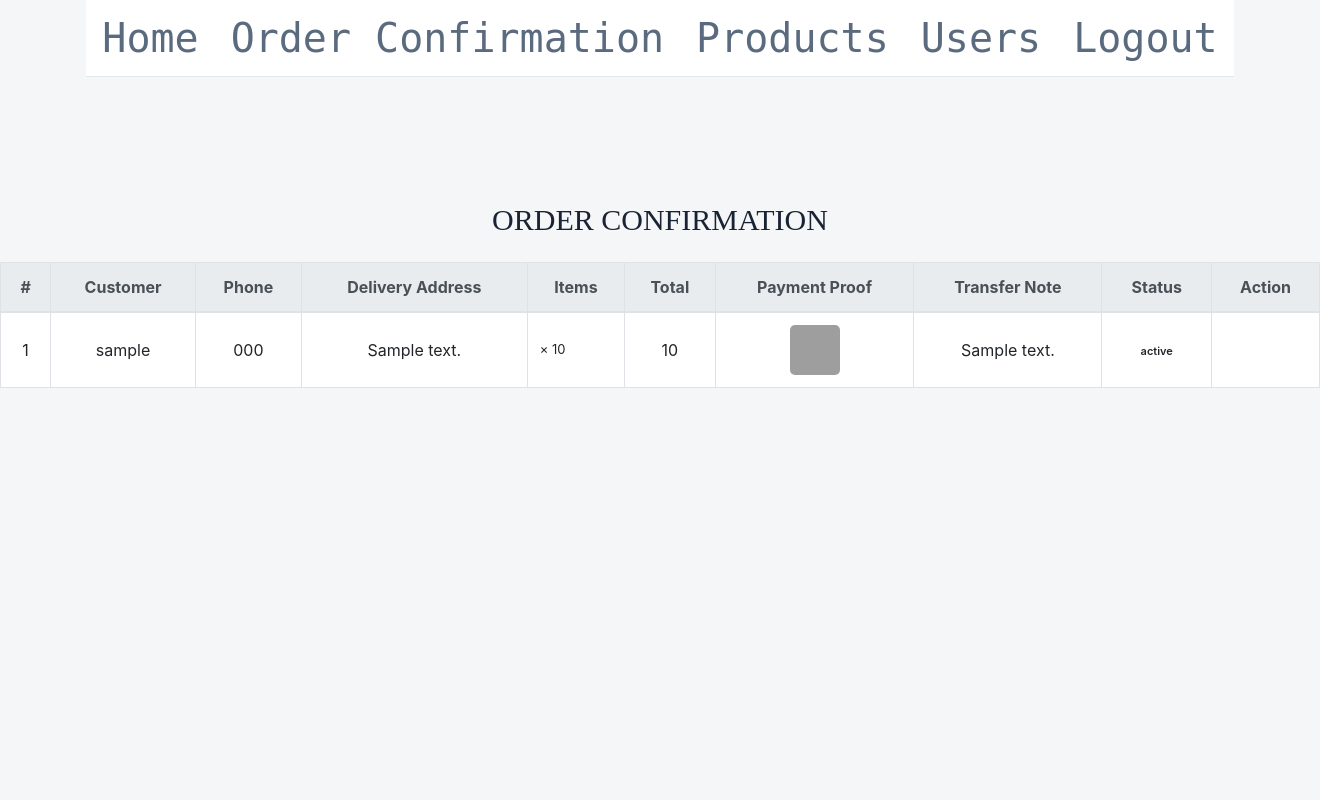
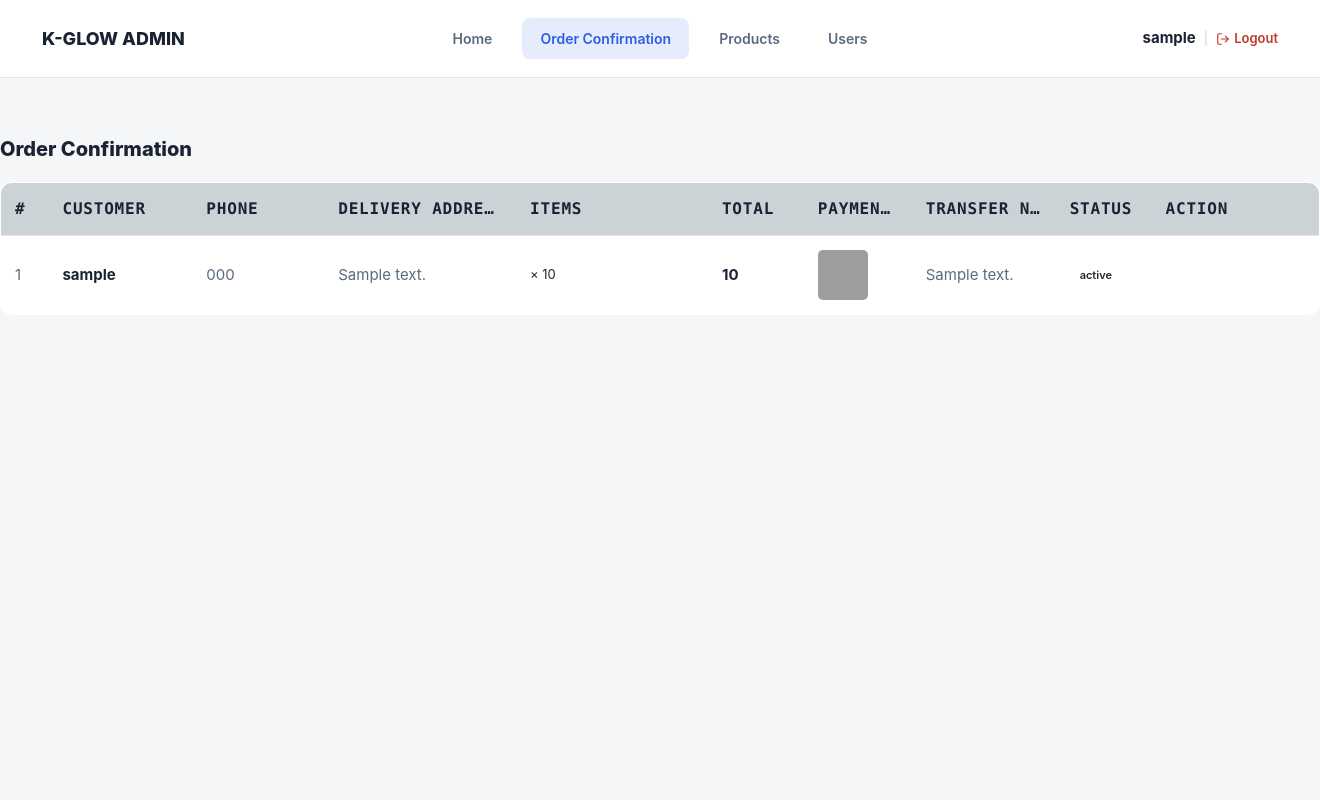
Before and after one commit to sanjardevx/kglow-backend, a Node project: template src/views/order-confirmation.ejs in a window 1320 px wide. Run offline with Node 20 templates, Linux system fonts and the light colour scheme; the template is opened without the code that fills it: most values are stand-ins (such as "Sample title", 1, 10 or a date in 2020); some libraries are stand-ins or nearby versions; grey boxes are pictures that could not be loaded.

Commit message:
style: migrate Order Confirmation page to Ops Console table/nav

```diff
--- a/src/public/css/order-confirmation.css
+++ b/src/public/css/order-confirmation.css
@@ -14,18 +14,6 @@
   color: var(--ink);
 }
 
-.orders-container .nav-item a {
-  color: var(--ink-soft);
-}
-
-.orders-container .navigation-menu {
-  position: relative;
-  z-index: 10000;
-  color: var(--ink);
-  font-size: 40px;
-  font-family: monospace;
-}
-
 .orders-container .orders-frame {
   position: relative;
   padding-bottom: 80px;
@@ -38,7 +26,6 @@
 
 .orders-container .board {
   position: relative;
-  margin-top: 100px;
   width: 1320px;
   height: auto;
   display: flex;
@@ -57,22 +44,12 @@
 }
 
 .orders-container .header-txt {
-  font-family: "Source Serif Pro";
+  font-family: -apple-system, BlinkMacSystemFont, "Segoe UI", Roboto, sans-serif;
   font-style: normal;
   font-weight: 400;
   font-size: 30px;
   line-height: 25px;
   color: var(--ink);
-}
-
-.orders-container table {
-  background: var(--surface);
-}
-
-.orders-container table td,
-table th {
-  text-align: center;
-  vertical-align: middle;
 }
 
 .orders-container .items-list {
--- a/src/views/order-confirmation.ejs
+++ b/src/views/order-confirmation.ejs
@@ -4,55 +4,38 @@
 
 <body>
   <div class="orders-container">
-    <div class="navigation-menu">
-      <ul class="nav justify-content-center">
-        <li class="nav-item" style="cursor: pointer">
-          <a class="nav-link" href="/admin/">Home</a>
-        </li>
-        <li class="nav-item" style="cursor: pointer">
-          <a class="nav-link active" href="/admin/order/all">Order Confirmation</a>
-        </li>
-        <li class="nav-item" style="cursor: pointer">
-          <a class="nav-link" href="/admin/product/all">Products</a>
-        </li>
-        <li class="nav-item" style="cursor: pointer">
-          <a class="nav-link" href="/admin/user/all">Users</a>
-        </li>
-        <li class="nav-item" style="cursor: pointer" onclick="return confirm('Do you want to logout?')">
-          <a class="nav-link" href="/admin/logout">Logout</a>
-        </li>
-      </ul>
-    </div>
-
+    <%- include('includes/nav', { active: 'orders' }) %>
+    <div class="body-pad">
       <div class="orders-frame">
         <div class="board">
           <div class="orders-table">
-          <span class="header-txt" style="margin-bottom: 30px">
-            ORDER CONFIRMATION
-          </span>
-          <table class="table table-bordered table-hover">
-            <thead class="thead-light">
-              <tr class="thead-light">
-                <th scope="col">#</th>
-                <th scope="col">Customer</th>
-                <th scope="col">Phone</th>
-                <th scope="col">Delivery Address</th>
-                <th scope="col">Items</th>
-                <th scope="col">Total</th>
-                <th scope="col">Payment Proof</th>
-                <th scope="col">Transfer Note</th>
-                <th scope="col">Status</th>
-                <th scope="col">Action</th>
+            <div class="section-head">
+              <div class="section-title">Order Confirmation</div>
+            </div>
+            <div class="table-scroll">
+            <table class="table-data">
+              <thead>
+                <tr>
+                  <th style="width: 4%">#</th>
+                  <th style="width: 12%">Customer</th>
+                  <th style="width: 11%">Phone</th>
+                  <th style="width: 16%">Delivery Address</th>
+                  <th style="width: 16%">Items</th>
+                  <th style="width: 8%">Total</th>
+                  <th style="width: 9%">Payment Proof</th>
+                  <th style="width: 12%">Transfer Note</th>
+                  <th style="width: 8%">Status</th>
+                  <th style="width: 14%">Action</th>
                 </tr>
               </thead>
-
+              <tbody>
                 <!--  LOOP ORDERS: START  -->
                 <% orders.map(function(value, key) { %>
                 <tr class="<%= value.orderStatus === 'WAITING_CONFIRMATION' ? 'row-waiting' : '' %>">
-              <td><%= key + 1 %></td>
-              <td><%= value.memberData[0] ? value.memberData[0].memberNick : '-' %></td>
-              <td><%= value.memberData[0] ? value.memberData[0].memberPhone : '-' %></td>
-              <td><%= value.deliveryAddress || '-' %></td>
+                  <td class="cell-soft"><%= key + 1 %></td>
+                  <td class="cell-strong"><%= value.memberData[0] ? value.memberData[0].memberNick : '-' %></td>
+                  <td class="cell-soft"><%= value.memberData[0] ? value.memberData[0].memberPhone : '-' %></td>
+                  <td class="cell-soft"><%= value.deliveryAddress || '-' %></td>
                   <td>
                     <ul class="items-list">
                       <% value.orderItems.map(function(item) { %>
@@ -61,17 +44,17 @@
                       <% }) %>
                     </ul>
                   </td>
-              <td><%= value.orderTotal %></td>
+                  <td class="cell-strong"><%= value.orderTotal.toLocaleString('en-US') %></td>
                   <td>
                     <% if (value.paymentProof) { %>
                     <a href="/<%= value.paymentProof %>" target="_blank">
                       <img src="/<%= value.paymentProof %>" class="payment-thumb" />
                     </a>
                     <% } else { %>
-                -
+                    <span class="cell-soft">-</span>
                     <% } %>
                   </td>
-              <td><%= value.transferNote || '-' %></td>
+                  <td class="cell-soft"><%= value.transferNote || '-' %></td>
                   <td>
                     <span class="status-pill status-<%= value.orderStatus.toLowerCase() %>">
                       <%= value.orderStatus %>
@@ -79,14 +62,17 @@
                   </td>
                   <td>
                     <% if (value.orderStatus === 'WAITING_CONFIRMATION') { %>
-                <button class="btn btn-success btn-sm confirm-btn" id="confirm-<%= value._id %>">Confirm</button>
-                <button class="btn btn-danger btn-sm reject-btn" id="reject-<%= value._id %>">Reject</button>
+                    <button class="btn-sm-good confirm-btn" id="confirm-<%= value._id %>" type="button">Confirm</button>
+                    <button class="btn-sm-hard reject-btn" id="reject-<%= value._id %>" type="button">Reject</button>
                     <% } %>
                   </td>
                 </tr>
                 <% }) %>
                 <!--  LOOP ORDERS: END  -->
+              </tbody>
             </table>
+            </div>
+          </div>
         </div>
       </div>
     </div>
```
Lines whose indentation alone changed are shown as unchanged.
